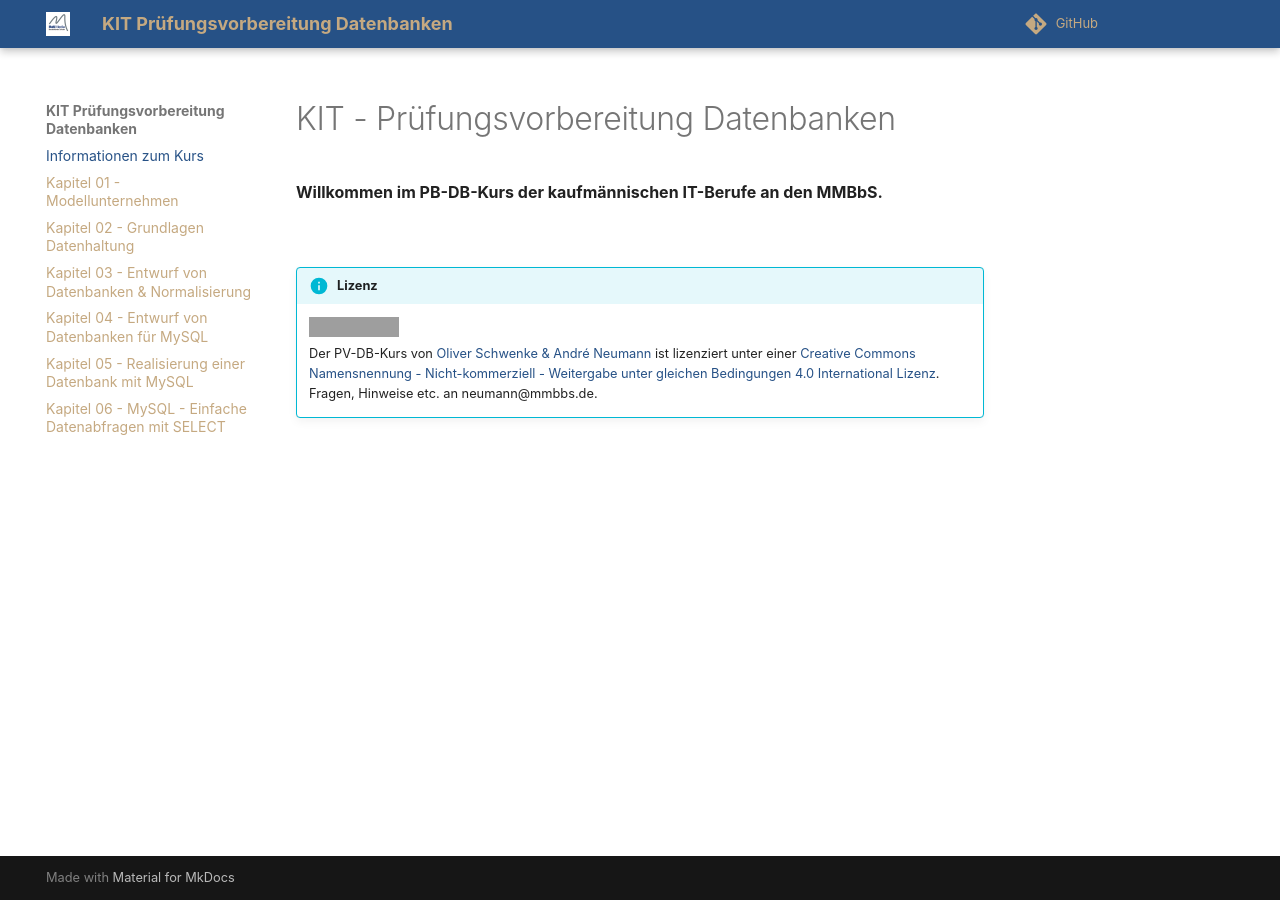
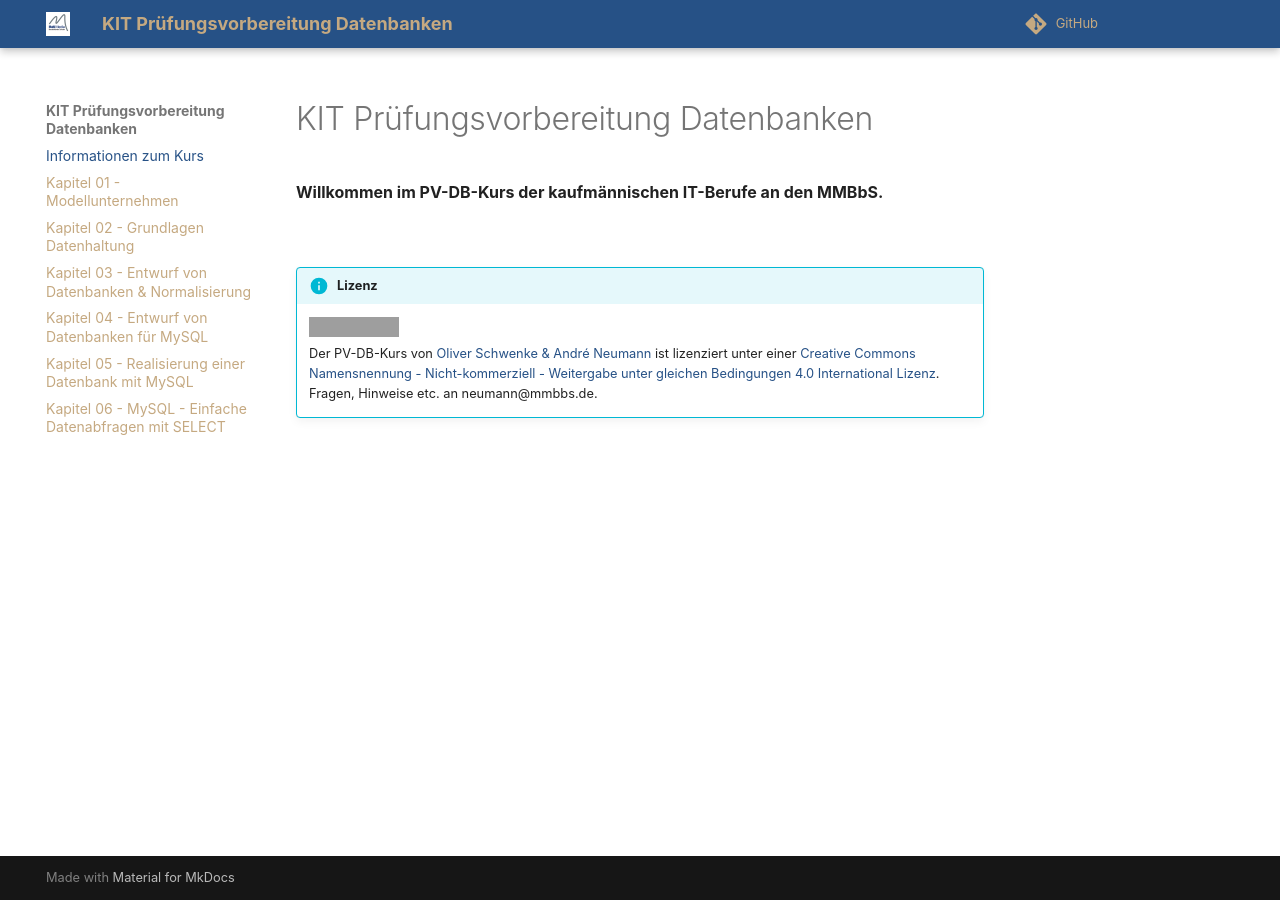
Before and after one commit to herr-nm/MMBbS_KIT_PVDB, an MkDocs documentation site: the page built from docs/index.md, in a window 1280 px wide. Built offline with MkDocs 1.6.1 and Material for MkDocs 9.7.7, drawn with Linux system fonts in a browser that asks for light colours; comment, search, counter and statistics services are not loaded; grey boxes are pictures that could not be loaded.

```diff
--- a/docs/index.md
+++ b/docs/index.md
@@ -1,6 +1,6 @@
-# KIT - Prüfungsvorbereitung Datenbanken
+# KIT Prüfungsvorbereitung Datenbanken
 
-**Willkommen im PB-DB-Kurs der kaufmännischen IT-Berufe an den MMBbS.**
+**Willkommen im PV-DB-Kurs der kaufmännischen IT-Berufe an den MMBbS.**
 
 <br>
 
```
